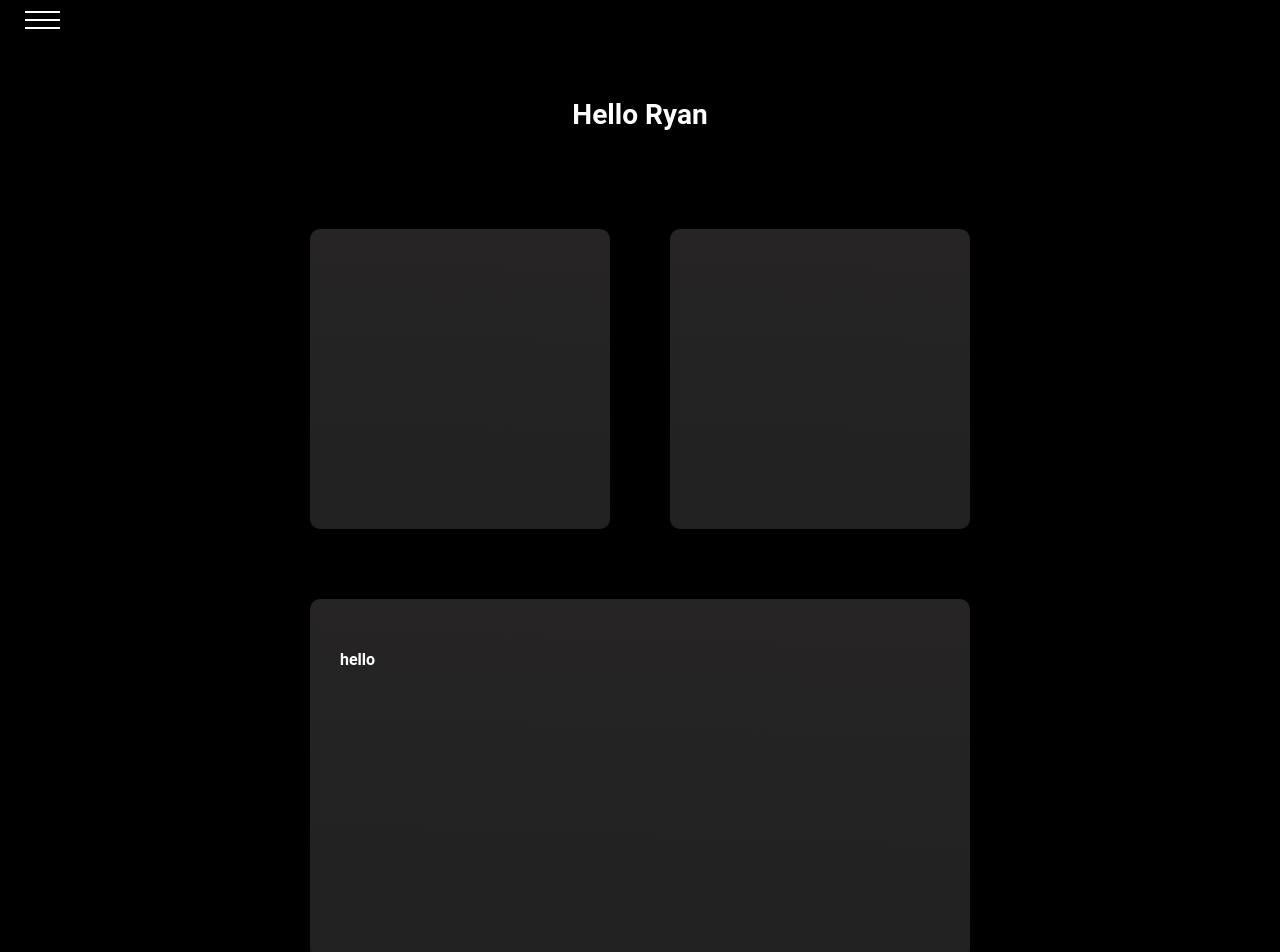
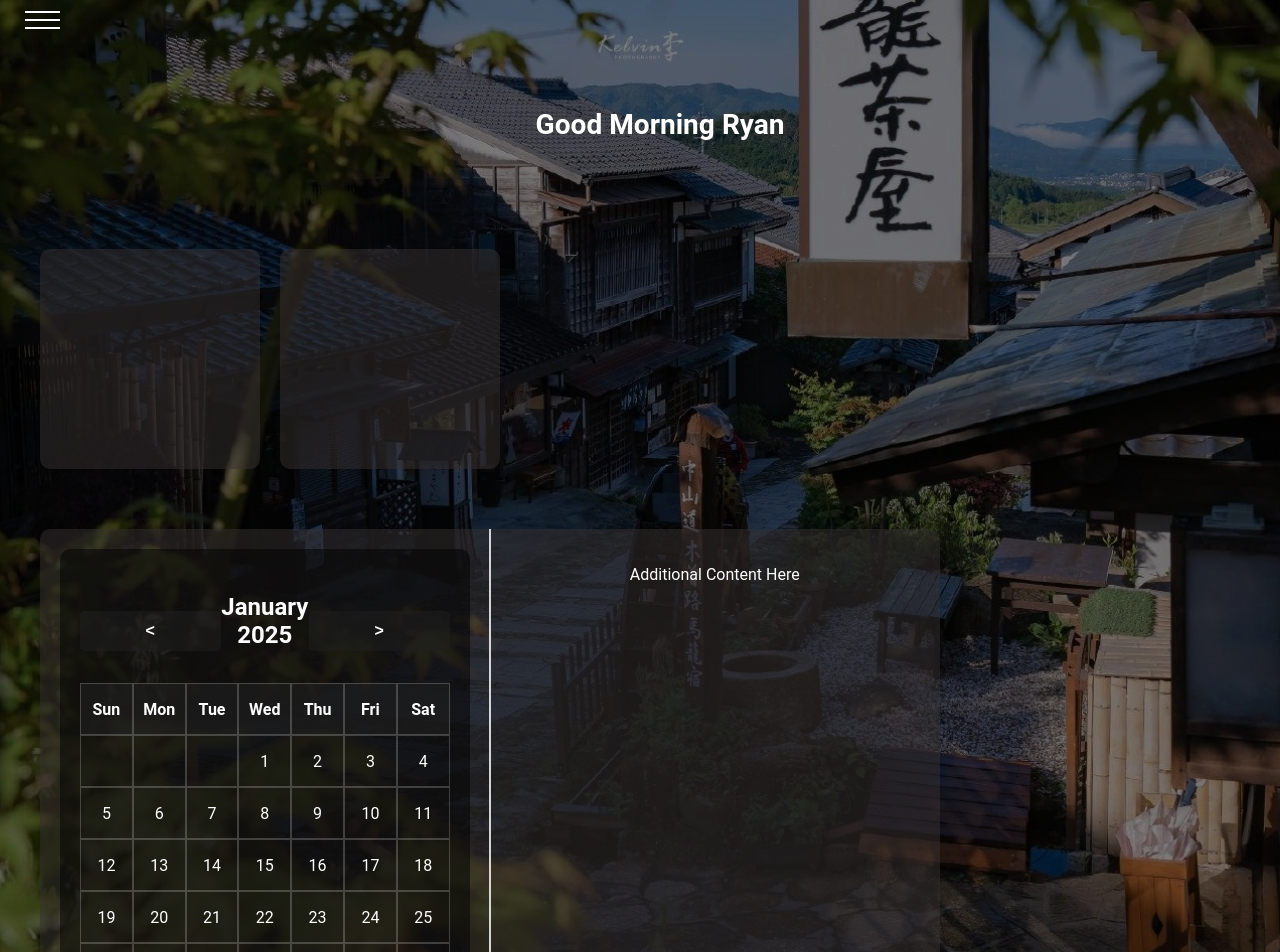
Before and after one commit to RouteWeaver2025/Project-RouteWeaver, a React (Vite) app in the folder RouteWeaver/: page / in a window 1280 px wide. Shown: the top 952 px of the page. Built offline with nearby package versions, Linux system fonts and the light colour scheme.

Commit message:
updated home

```diff
--- a/RouteWeaver/src/components/home.jsx
+++ b/RouteWeaver/src/components/home.jsx
@@ -1,33 +1,151 @@
-import React from "react";
-import { useLocation } from "react-router-dom";
-import axios from 'axios';
-import "../design/homescreen.css"
+import React, { useState, useEffect } from "react";
+import "../design/homescreen.css";
 
+// HomePage component
+const HomePage = () => {
+  const [currentDate, setCurrentDate] = useState(new Date());
+  const [menuOpen, setMenuOpen] = useState(false); // State to toggle the menu
+  const [greet, setGreet] = useState(""); // State to store the greeting message
 
-const HomePage = () => {
-  // const location = useLocation(); // Hook to access the location object
-  // const email = location.state?.email || "Guest"; // Access email from state, fallback to "Guest"
+  // Function to toggle the menu
+  const handleMenuToggle = () => {
+    setMenuOpen(!menuOpen); // Toggle menu visibility
+  };
 
-  const name="Ryan";
+  // Function to handle month change (next/previous)
+  const handleMonthChange = (direction) => {
+    const newDate = new Date(currentDate);
+    newDate.setMonth(newDate.getMonth() + direction);
+    setCurrentDate(newDate);
+  };
+
+  // Function to get the month name
+  const getMonthName = (date) =>
+    date.toLocaleString("default", { month: "long", year: "numeric" });
+
+  // Function to generate the calendar
+  const generateCalendar = () => {
+    const year = currentDate.getFullYear();
+    const month = currentDate.getMonth();
+    const firstDay = new Date(year, month, 1).getDay();
+    const daysInMonth = new Date(year, month + 1, 0).getDate();
+
+    const calendar = [];
+    let day = 1;
+
+    for (let i = 0; i < 6; i++) {
+      const week = [];
+      for (let j = 0; j < 7; j++) {
+        if ((i === 0 && j < firstDay) || day > daysInMonth) {
+          week.push(<div key={`${i}-${j}`} className="calendar-cell empty"></div>);
+        } else {
+          week.push(
+            <div key={`${i}-${j}`} className="calendar-cell">
+              {day}
+            </div>
+          );
+          day++;
+        }
+      }
+      calendar.push(
+        <div key={i} className="calendar-row">
+          {week}
+        </div>
+      );
+    }
+    return calendar;
+  };
+
+  // Async function to determine greeting based on current time
+  const greeting = async () => {
+    const currentTime = new Date();
+    const hours = currentTime.getHours(); // Get current hour
+
+    let greetingMessage = "";
+
+    if (hours >= 0 && hours <= 11) {
+      greetingMessage = "Good Morning";
+    } else if (hours >= 12 && hours <= 16) {
+      greetingMessage = "Good Afternoon";
+    } else if (hours >= 17 && hours <= 23) {
+      greetingMessage = "Good Evening";
+    }
+
+    return greetingMessage;
+  };
+
+  // Fetch the greeting when the component is mounted
+  useEffect(() => {
+    const fetchGreeting = async () => {
+      const message = await greeting();
+      setGreet(message); // Update state with the greeting message
+    };
+    fetchGreeting(); // Call the async function
+  }, []); // Empty dependency array ensures this runs only once when the component mounts
 
   return (
     <div className="main1">
+      {/* Menu bar always visible */}
       <div className="homeTop">
-        <div class="menuicon">
-          <div class="bar1"></div>
-          <div class="bar2"></div>
-          <div class="bar3"></div>
+        <div className="menuicon" onClick={handleMenuToggle}>
+          <div className="bar1"></div>
+          <div className="bar2"></div>
+          <div className="bar3"></div>
         </div>
       </div>
+
+      {/* Menu that toggles visibility */}
+      <div className={`menu ${menuOpen ? "open" : ""}`}>
+        <div className="menuicon inside-menu" onClick={handleMenuToggle}>
+          <div className="bar1"></div>
+          <div className="bar2"></div>
+          <div className="bar3"></div>
+        </div>
+        <div className="menu-content">
+          {/* Add your menu items here */}
+        </div>
+        <div className="menu-item logout" onClick={() => alert("Logged out")}>
+          Logout
+        </div>
+      </div>
+
+      {/* Greeting message */}
       <div className="greeting">
-        <h3 >Hello {name}</h3> {/* Display the email here */}
+        <h3>{greet} Ryan</h3>
       </div>
+
       <div className="box">
         <div role="button" className="NewR"></div>
         <div role="button" className="SavedR"></div>
       </div>
-      <div role="button" className="SmartV">
-        <h4>hello</h4>
+
+      <div className="SmartV">
+        <div className="left-section">
+          <div className="calendar">
+            <div className="calendar-header">
+              <button className="calendar-button" onClick={() => handleMonthChange(-1)}>
+                &lt;
+              </button>
+              <h3 className="calendar-month">{getMonthName(currentDate)}</h3>
+              <button className="calendar-button" onClick={() => handleMonthChange(1)}>
+                &gt;
+              </button>
+            </div>
+            <div className="calendar-body">
+              <div className="calendar-row">
+                {["Sun", "Mon", "Tue", "Wed", "Thu", "Fri", "Sat"].map((day) => (
+                  <div key={day} className="calendar-cell header">
+                    {day}
+                  </div>
+                ))}
+              </div>
+              {generateCalendar()}
+            </div>
+          </div>
+        </div>
+        <div className="right-section">
+          <p>Additional Content Here</p>
+        </div>
       </div>
     </div>
   );
--- a/RouteWeaver/src/design/homescreen.css
+++ b/RouteWeaver/src/design/homescreen.css
@@ -1,47 +1,44 @@
-body{
+/* Body Styles */
+body {
     margin: 0;
     padding: 0;
     display: flex;
+    max-width: 100vw;
     justify-content: center;
-	align-items: center;
-	min-height: 100vh;
-	/* font-family: 'Jost', sans-serif; */
-	/*background-image: linear-gradient(to right top, #020202, #ffffff, #79787a, #f5f5f5,#050506); */
-	/* background: linear-gradient(2deg, #5d1fba, #0bb359);
-    font-family: 'Roboto', sans-serif; */
     background-image: url('homeimg.jpg'); /* Path to your image */
     background-size: cover; /* Ensures the image covers the entire area */
     background-repeat: no-repeat; /* Prevents the image from repeating */
     background-position: center; /* Centers the image */
+    font-family: 'Roboto', sans-serif;
 }
-.main1{
-        width: 100vw;
+
+/* Main Wrapper */
+.main1 {
+    max-width: 100vw;
     min-height: 100vh;
-        background: rgba(239, 138, 138, 0.475);
+    background: rgba(0, 0, 0, 0.5); /* Light transparent overlay */
     overflow: hidden;
-        /*border-radius: 10px;*/
-        background: black;
-        box-shadow: 5px 20px 50px #000000;
     display: flex;
-        flex-direction:column;
-        justify-content:center;
-        gap:20px;
-        place-items: center;
+    flex-direction: column;
+    justify-content: left;
+    gap: 20px;
+}
 
-}
-.homeTop{
+/* Top Bar with Menu Icon */
+.homeTop {
     width: 100vw;
     min-height: 40px;
-    background: black;
+    background: rgba(0, 0, 0, 0); /* Transparent */
     overflow: hidden;
-    box-shadow: 5px 20px 50px #000000;
 }
-.menuicon{
+
+.menuicon {
     display: inline-block;
     cursor: pointer;
     margin-left: 25px;
     margin-top: 5px;
 }
+
 .bar1, .bar2, .bar3 {
     width: 35px;
     height: 2px;
@@ -50,73 +47,215 @@ body{
     transition: 0.4s;
 }
 
-.greeting{
+.menuicon.active .bar1 {
+    transform: rotate(-45deg);
+}
+
+.menuicon.active .bar2 {
+    opacity: 0;
+}
+
+.menuicon.active .bar3 {
+    transform: rotate(45deg);
+}
+
+/* Menu Styles */
+.menu {
+    position: fixed; /* Keeps the menu visible when scrolling */
+    top: 0;
+    left: 0;
+    width: 150px; /* Reduced width */
+    height: 100vh; /* Full viewport height */
+    background-color: black;
+    box-shadow: 2px 5px 15px rgba(0, 0, 0, 0.5);
+    z-index: 1;
+    transition: transform 0.3s ease;
+    transform: translateX(-150px); /* Initially off-screen */
+    color: white;
+    display: flex;
+    flex-direction: column;
+    justify-content: space-between; /* Push Logout to bottom */
+    padding-top: 20px;
+}
+
+.menu.open {
+    transform: translateX(0); /* Slide menu in */
+}
+
+.menu-content {
+    flex-grow: 1;
+    padding: 10px;
+}
+
+.menu-item {
+    padding: 12px;
+    text-align: center;
+    border-bottom: 1px solid rgba(255, 255, 255, 0.1);
+    cursor: pointer;
+    font-size: 0.9rem; /* Reduced font size */
+}
+
+.menu-item:hover {
+    background: rgba(13, 64, 101, 0.6);
+}
+
+.menu-item.logout {
+    margin-top: auto;
+    text-align: center;
+    padding: 15px;
+    cursor: pointer;
+    font-size: 0.9rem; /* Reduced font size for logout */
+}
+
+/* Main Greeting */
+.greeting {
     width: 100vw;
     min-height: fit-content;
-    background:black;
-    overflow: hidden;
-    border-radius: 10px;;
-    box-shadow: 5px 20px 50px #000000;
+    background: rgba(0, 0, 0, 0); /* Transparent */
     font-size: x-large;
     text-align: center;
     color: white;
     margin: 10px;
+    padding: 10px;
 }
-.box{
+
+/* Box for Buttons */
+.box {
     margin: 10px;
     width: 100vw;
-    min-height:fit-content;
+    min-height: fit-content;
     overflow: hidden;
     border-radius: 10px;
-    background:black;
-    box-shadow: 5px 20px 50px #000000;
-    padding:30px;
+    background: rgba(0, 0, 0, 0); /* Transparent */
+    padding: 30px;
     display: flex;
-    flex-direction:row;
-    justify-content:center;
-    gap:20px;
+    flex-direction: row;
+    justify-content: left;
+    gap: 20px;
     box-sizing: border-box;
 }
-.NewR{
-    width: 300px;
-    height: 300px;
+
+.NewR, .SavedR {
+    width: 220px;
+    height: 220px;
     overflow: hidden;
     border-radius: 10px;
-    background: linear-gradient(2deg, #212121, #262424);
-    box-shadow: 5px 20px 50px #000000;
-    margin-right: 40px;
+    background: rgba(55, 49, 49, 0.5); /* Light transparent gray */
 }
-.NewR:hover{
-    background: linear-gradient(2deg, #212121, #0d4065);
-    box-shadow: 5px 20px 50px #000000;
+
+.NewR:hover, .SavedR:hover , .SmartV:hover{
+    background: rgba(13, 64, 101, 0.6); /* Hover effect with transparency */
     cursor: pointer;
 }
-.SavedR{
-    width: 300px;
-    height: 300px;
+
+/* SmartV Section */
+.SmartV {
+    width: 900px; /* Reduced width */
+    height: fit-content;
+    margin-left: 40px;
     overflow: hidden;
     border-radius: 10px;
-    background: linear-gradient(2deg, #212121, #262424);
-    box-shadow: 5px 20px 50px #000000;
+    background: rgba(55, 49, 49, 0.5);
+    display: flex;
+    flex-direction: row;
+    color: white;
+    position: relative;
 }
-.SavedR:hover{
-    background: linear-gradient(2deg, #212121, #0d4065);
-    box-shadow: 5px 20px 50px #000000;
+
+.SmartV .left-section, .SmartV .right-section {
+    height: 100%;
+    padding: 20px;
+    background: rgba(0, 0, 0, 0); /* Transparent background */
+}
+
+.SmartV .left-section {
+    width: calc(50% - 1px);
+    display: flex;
+    justify-content: center;
+    align-items: center;
+}
+
+.SmartV .right-section {
+    width: 50%;
+    display: flex;
+    justify-content: center;
+    align-items: center;
+}
+
+.SmartV::before {
+    content: '';
+    position: absolute;
+    top: 0;
+    bottom: 0;
+    left: 50%;
+    width: 2px;
+    background: rgba(255, 255, 255, 0.8); /* Semi-transparent white border */
+    transform: translateX(-50%);
+}
+
+/* Calendar Styles */
+.calendar {
+    width: 100%;
+    height: 100%;
+    padding: 20px;
+    background: rgba(0, 0, 0, 0.5); /* Transparent black */
+    color: white;
+    border-radius: 10px;
+    text-align: center;
+}
+
+/* Calendar Header */
+.calendar-header {
+    display: flex;
+    justify-content: space-between;
+    align-items: center;
+    margin-bottom: 10px;
+}
+
+.calendar-month {
+    font-size: 1.5rem;
+}
+
+.calendar-button {
+    background: rgba(33, 33, 33, 0.5); /* Transparent background for button */
+    color: white;
+    border: none;
+    padding: 5px 10px;
+    border-radius: 5px;
     cursor: pointer;
 }
-.SmartV{
-    width: 600px;
-    height: 300px;
-    margin: 10px;
-    overflow: hidden;
-    border-radius: 10px;
-    background: linear-gradient(2deg, #212121, #262424) ;
-    box-shadow: 5px 20px 50px #000000;
-    padding:30px;
-    color: white;
+
+.calendar-button:hover {
+    background: rgba(13, 64, 101, 0.6);
 }
-.SmartV:hover{
-    background: linear-gradient(2deg, #212121, #0d4065);
-    box-shadow: 5px 20px 50px #000000;
-    cursor: pointer;
+
+/* Calendar Body and Cells */
+.calendar-body {
+    width: 100%;
+    display: flex;
+    flex-direction: column;
 }
+
+.calendar-row {
+    display: flex;
+    justify-content: space-between;
+}
+
+.calendar-cell {
+    width: 14.2%; /* Divides evenly into 7 days */
+    height: 50px;
+    display: flex;
+    align-items: center;
+    justify-content: center;
+    border: 1px solid rgba(255, 255, 255, 0.2);
+    background: rgba(0, 0, 0, 0); /* Fully transparent */
+}
+
+.calendar-cell.header {
+    font-weight: bold;
+    background: rgba(33, 33, 33, 0.6); /* Slightly transparent for header */
+}
+
+.calendar-cell.empty {
+    background: transparent;
+}
```
Also changed, not shown: 1 other file (tests, documents, lock files or other folders). Lines whose indentation alone changed are shown as unchanged.
